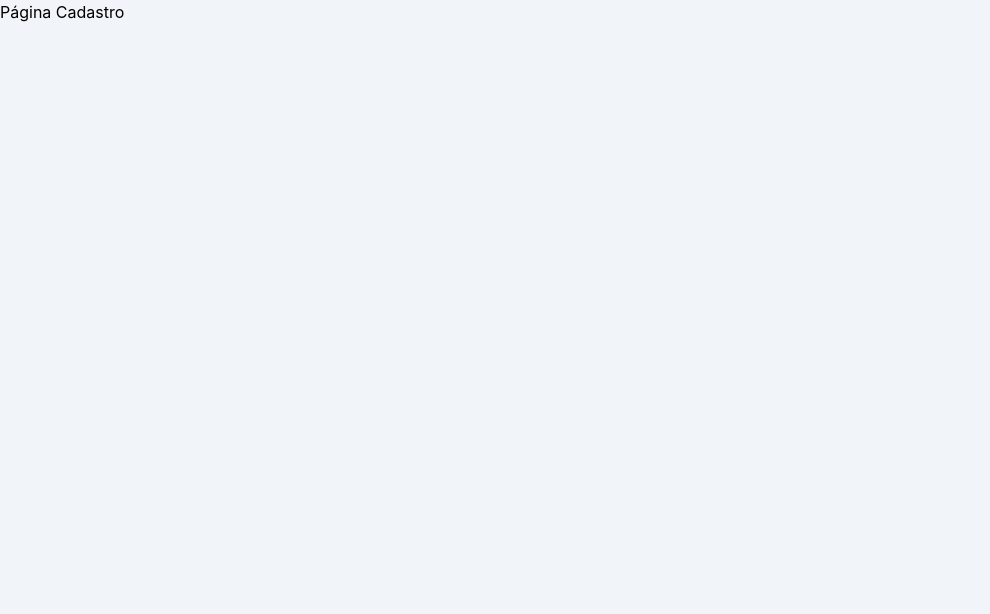
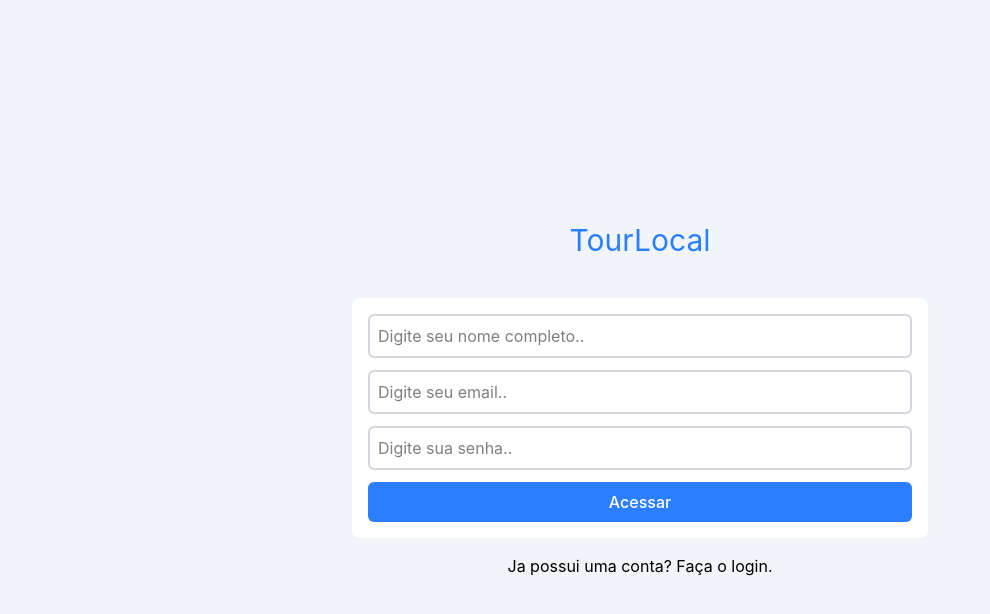
Before and after one commit to gilmarmilandri01/tourlocal, a React (Vite) app: page /register in a window 1280 px wide. Shown: the top 614 px of the page, without its empty margins (0-990 px from the left). Built offline with nearby package versions, Linux system fonts and the light colour scheme.

Commit message:
Criando página de login

```diff
--- a/package.json
+++ b/package.json
@@ -10,11 +10,14 @@
     "preview": "vite preview"
   },
   "dependencies": {
+    "@hookform/resolvers": "^5.2.2",
     "@tailwindcss/vite": "^4.1.17",
     "react": "^19.2.0",
     "react-dom": "^19.2.0",
+    "react-hook-form": "^7.66.1",
     "react-icons": "^5.5.0",
-    "react-router": "^7.9.6"
+    "react-router": "^7.9.6",
+    "zod": "^4.1.12"
   },
   "devDependencies": {
     "@eslint/js": "^9.39.1",
--- /dev/null
+++ b/src/components/input/index.tsx
@@ -0,0 +1,25 @@
+import { type RegisterOptions, type UseFormRegister } from 'react-hook-form'
+
+interface InputProps{
+    type: string;
+    placeholder: string;
+    name: string;
+    register: UseFormRegister<any>;
+    error?: string;
+    rules?: RegisterOptions;
+}
+
+export function Input({name, placeholder, type, register, rules, error}: InputProps){
+    return(
+        <div>
+            <input
+                className="w-full border-2 border-gray-300 focus:border-blue-500 focus:ring-0 outline-none rounded-md h-11 px-2"
+                placeholder={placeholder}
+                type={type}
+                {...register(name, rules)}
+                id={name}
+            />
+            {error && <p>{error}</p>}
+        </div>
+    )
+}
--- a/src/pages/home/index.tsx
+++ b/src/pages/home/index.tsx
@@ -3,10 +3,10 @@ import { Container } from "../../components/container"
 export function Home() {
   return (
     <Container>
-      <section className="bg-white p-4 rounded-lg w-full max-w-3xl mx-auto flex justify-center items-center gap-2">
+      <section className="bg-white p-4 rounded-lg w-full  max-w-3xl mx-auto flex justify-center items-center gap-2">
         <input
             placeholder="Digite o nome do local..."
-            className=" w-full border-2 rounded-lg h-9 px-3 outline-none"
+            className=" w-full border-2 rounded-lg h-9 border-gray-300 focus:border-blue-500 focus:ring-0 outline-none px-3"
         />
         <button
             className="bg-blue-600 h-9 px-8 rounded-lg text-white font-medium text-lg"
--- a/src/pages/login/index.tsx
+++ b/src/pages/login/index.tsx
@@ -1,7 +1,67 @@
+import { Container } from "../../components/container"
+import { Link } from "react-router"
+import { Input } from "../../components/input"
+import { useForm } from "react-hook-form"
+import z from "zod"
+import { zodResolver } from "@hookform/resolvers/zod"
+
+
+const schema = z.object({
+  email: z.string().email("Insira um email válido").nonempty("O campo email é obrigatório"),
+  password: z.string().nonempty("O campo senha é obrigatório")
+})
+
+type FormData = z.infer<typeof schema>
+
 export function Login() {
+
+  const { register, handleSubmit, formState: {errors}} = useForm<FormData>({
+    resolver: zodResolver(schema),
+    mode: "onChange"
+  })
+
+  function onSubmit(data: FormData){
+    console.log(data)
+  }
+
   return (
-    <div>
-      <h1>Login Screen</h1>
-    </div>
+    <Container>
+      <div className="w-full min-h-screen flex justify-center items-center flex-col gap-4">
+        <Link to="/" className="mb-6 max-w-sm">
+            <h1 className="text-blue-500 text-3xl">TourLocal</h1>
+        </Link>
+        <form
+          className="bg-white max-w-xl w-full rounded-lg p-4"
+          onSubmit={handleSubmit(onSubmit)}
+        >
+            <div className="mb-3">
+              <Input
+              type="email"
+              placeholder="Digite seu email.."
+              name="email"
+              error={errors.email?.message}
+              register={register}
+            />
+            </div>
+
+            <div className="mb-3">
+            <Input
+              type="password"
+              placeholder="Digite sua senha.."
+              name="password"
+              error={errors.password?.message}
+              register={register}
+            />
+            </div>
+
+            <button type="submit" className="bg-blue-500 w-full rounded-md  text-white h-10 font-medium">
+              Acessar
+            </button>
+        </form>
+        <Link to="/register">
+          Ainda não possui uma conta? Cadastre-se
+        </Link>
+      </div>
+    </Container>
   )
 }
--- a/src/pages/register/index.tsx
+++ b/src/pages/register/index.tsx
@@ -1,9 +1,77 @@
+import { Container } from "../../components/container"
+import { Link } from "react-router"
+import { Input } from "../../components/input"
+import { useForm } from "react-hook-form"
+import z from "zod"
+import { zodResolver } from "@hookform/resolvers/zod"
+
+
+const schema = z.object({
+  name: z.string().nonempty("O campo nome é obrigatório"),
+  email: z.string().email("Insira um email válido").nonempty("O campo email é obrigatório"),
+  password: z.string().min(6, "A senha deve ter pelo menos 6 caracteres").nonempty("O campo senha é obrigatório")
+})
+
+type FormData = z.infer<typeof schema>
+
 export function Register() {
+
+  const { register, handleSubmit, formState: {errors}} = useForm<FormData>({
+    resolver: zodResolver(schema),
+    mode: "onChange"
+  })
+
+  function onSubmit(data: FormData){
+    console.log(data)
+  }
+
   return (
-    <div>
-      <h1>
-        Página Cadastro
-      </h1>
-    </div>
+    <Container>
+      <div className="w-full min-h-screen flex justify-center items-center flex-col gap-4">
+        <Link to="/" className="mb-6 max-w-sm">
+            <h1 className="text-blue-500 text-3xl">TourLocal</h1>
+        </Link>
+        <form
+          className="bg-white max-w-xl w-full rounded-lg p-4"
+          onSubmit={handleSubmit(onSubmit)}
+        >
+            <div className="mb-3">
+              <Input
+                type="name"
+                placeholder="Digite seu nome completo.."
+                name="name"
+                error={errors.name?.message}
+                register={register}
+              />
+            </div>
+            <div className="mb-3">
+              <Input
+                type="email"
+                placeholder="Digite seu email.."
+                name="email"
+                error={errors.email?.message}
+                register={register}
+              />
+            </div>
+
+            <div className="mb-3">
+              <Input
+                type="password"
+                placeholder="Digite sua senha.."
+                name="password"
+                error={errors.password?.message}
+                register={register}
+              />
+            </div>
+
+            <button type="submit" className="bg-blue-500 w-full rounded-md  text-white h-10 font-medium">
+              Acessar
+            </button>
+        </form>
+        <Link to="/login">
+          Ja possui uma conta? Faça o login.
+        </Link>
+      </div>
+    </Container>
   )
 }
```
Also changed, not shown: 1 other file (tests, documents, lock files or other folders).
